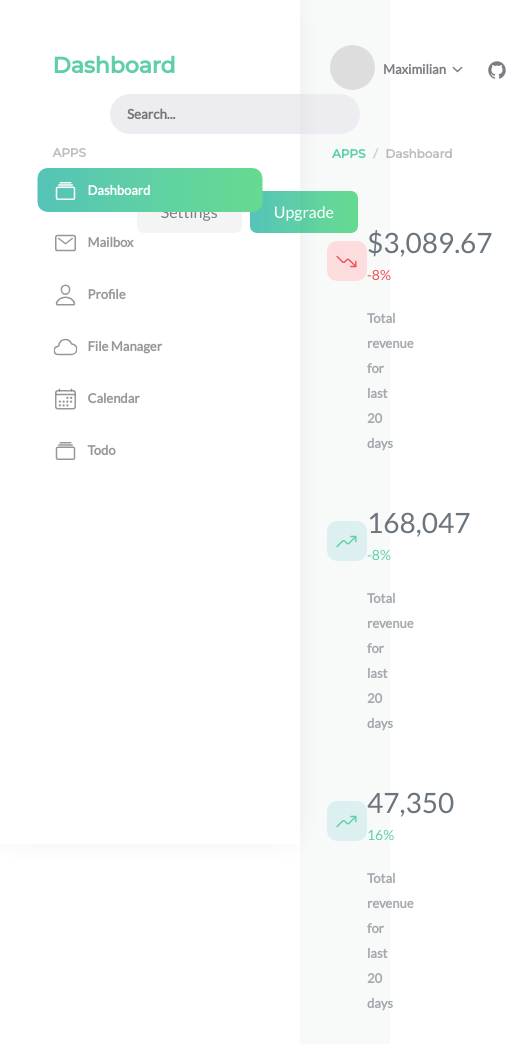
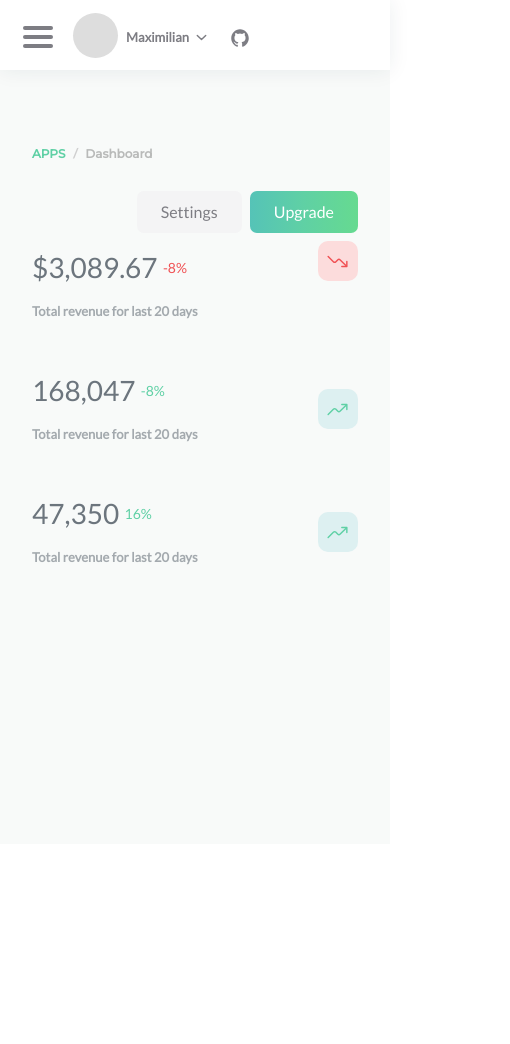
Before and after one commit to tahadostifam/dashboard-template, a plain HTML site: page index.html in a window 390 px wide. Shown: the whole page, 510 px wide, since content can reach past the window. After the commit the page ends 844 px from the top, so only its background shows below. Drawn offline with nearby package versions, Linux system fonts and the light colour scheme.

Commit message:
working on responsive... -2

```diff
--- a/assets/css/theme.scss
+++ b/assets/css/theme.scss
@@ -143,17 +143,19 @@ body{
         display: inline-block;
     }
     .dropdown{
+        position: relative;
         .dropdown-content{
             position: absolute;
             background-color: #fff;
             box-shadow: 0 10px 1.25rem rgba(31, 45, 61, 0.08);
             border-radius: 10px;
-            margin-top: 15px;
+            margin-top: 20px;
             min-width: 170px;
             padding: 15px 20px;
             z-index: 30;
             display: none;
             transition: 0.3s ease;
+            left: 0;
             &::before{
                 position: absolute;
                 z-index: -1;
@@ -250,6 +252,9 @@ body{
                 }
             }
         }
+        @media screen and (max-width: 1100px){
+            display: none;
+        }
     }
     #contentside{
         position: absolute;
@@ -275,6 +280,40 @@ body{
                 position: relative;
                 top: 5px;
             }
+            #menu-button{
+                display: none;
+            }
+            @media screen and (max-width: 660px){
+                &{
+                    position: fixed;
+                    background-color: #fff;
+                    z-index: 80;
+                    box-shadow: 0 0 1.25rem rgba(31, 45, 61, 0.08);
+                }
+                .search-box{
+                    display: none;
+                }
+                #menu-button{
+                    position: relative;
+                    top: -1px;
+                    left: -12px;
+                    width: 40px;
+                    height: 40px;
+                    display: inline-block;
+                    border-radius: 7px;
+                    padding: 4px 5px;
+                    cursor: pointer;
+                    span {
+                        margin: 5px 0;
+                        width: 100%;
+                        height: 4px;
+                        background-color: #7d7d83;
+                        border-radius: 50px;
+                        display: block;
+                        transition: all 0.3s ease-in-out;
+                    }
+                }
+            }
             #header-navigation{
                 position: relative;
                 top: -12px;
@@ -298,10 +337,18 @@ body{
                     }
                 }
             }
+            @media screen and (max-width: 1100px){
+                top: 0;
+                background: #fff;
+            }
         }
         #body{
             width: 100%;
             margin-top: $body-space-from-top;
+        }
+        @media screen and (max-width: 1100px){
+            width: 100%;
+            left: 0;
         }
     }
     #intros{
@@ -367,8 +414,11 @@ body{
         }
         @media screen and (max-width: 1300px) {
             display: block;
-            .card-body, .card-body:nth-child(1){
-                border-right: none;
+            .card-body{
+                padding: 25px 0;
+                .stat-icon{
+                    right: 0;
+                }
             }
         }
     }
--- a/index.html
+++ b/index.html
@@ -60,6 +60,13 @@
         <div id="contentside">
             <div id="header">
                 <div class="left centered-vertically">
+                    <div id="menu-button">
+                        <div class="items">
+                            <span></span>
+                            <span></span>
+                            <span></span>
+                        </div>
+                    </div>
                     <div class="dropdown">
                         <div class="dropdown-button">
                             <div class="avatar centered-vertically">
```
Also changed, not shown: assets/css/theme.css, 1 other file.
